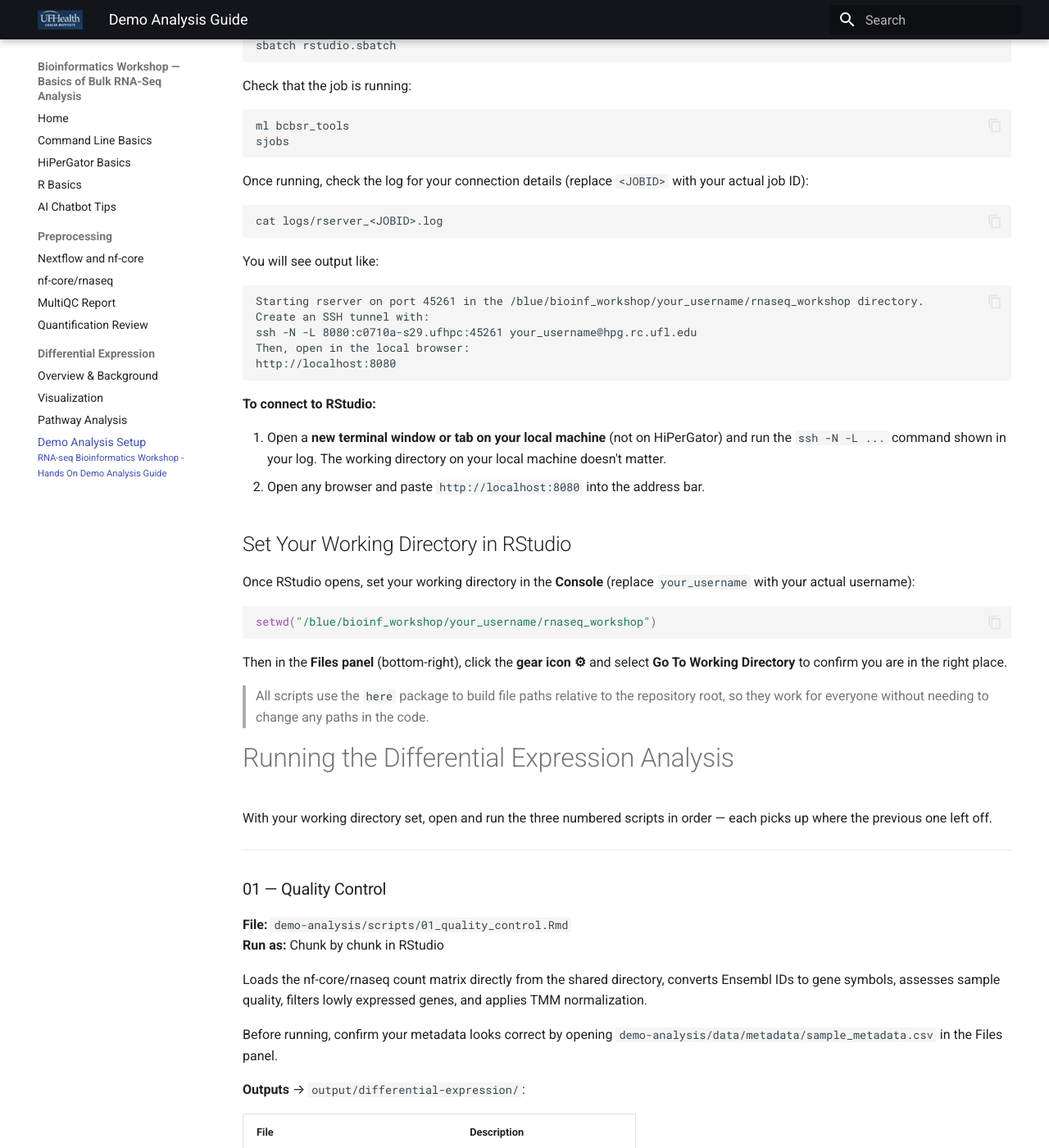
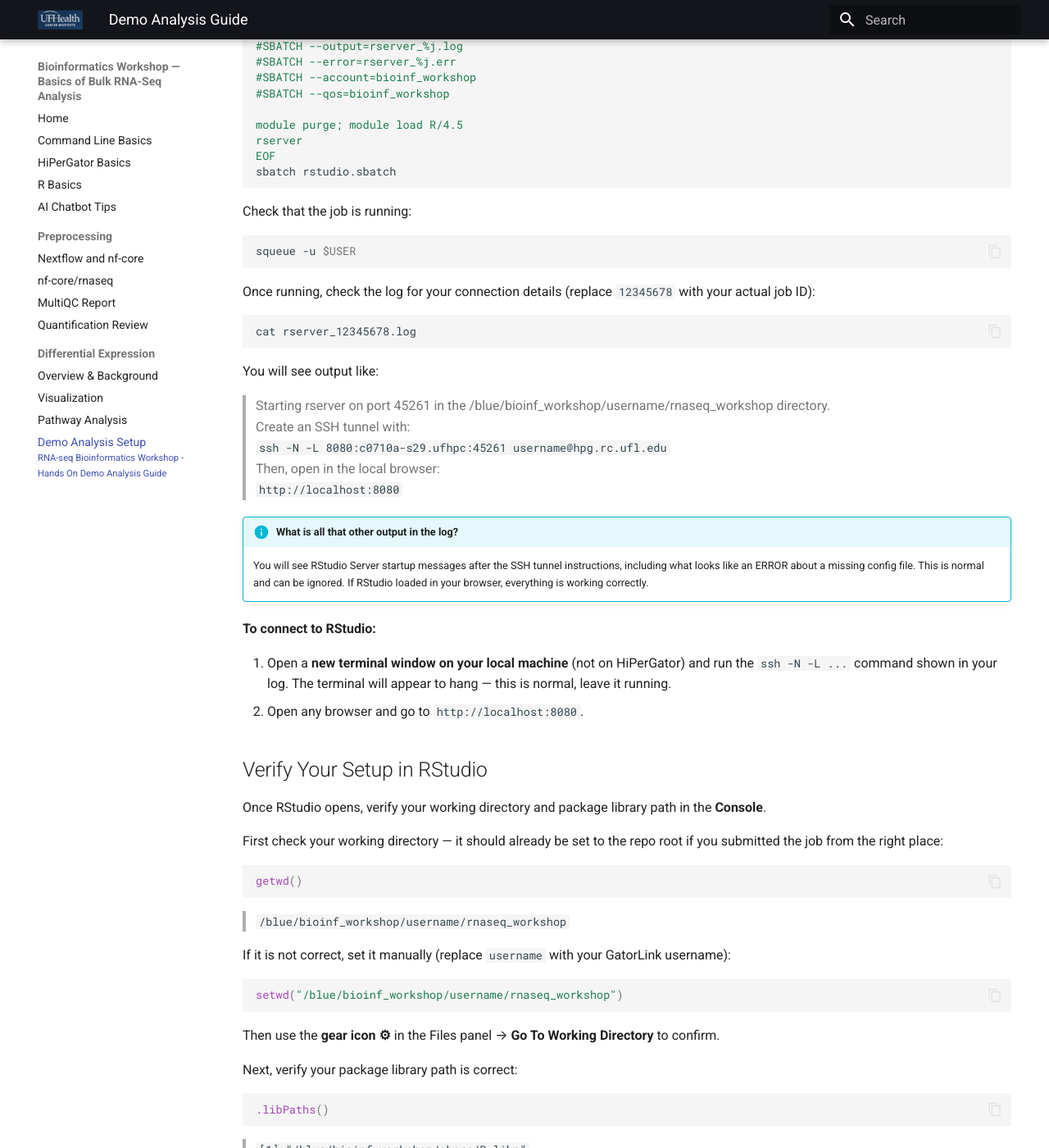
Before and after one commit to UFHCC-BCBSR/res-bioinfo-rnaseq-workshop, an MkDocs documentation site: the page built from docs/04_differential-expression/workshop_setup.md, in a window 1280 px wide and 1400 px high, scrolled down 2144 px. Shown: the whole window at 82% size. Built offline with MkDocs 1.6.1 and Material for MkDocs 9.7.7, drawn with Linux system fonts in a browser that asks for light colours; some of the changed text lies outside the part shown.

Commit message:
clarify libpaths

````diff
--- a/docs/04_differential-expression/workshop_setup.md
+++ b/docs/04_differential-expression/workshop_setup.md
@@ -16,13 +16,12 @@ This document explains the demo analysis setup.
 ## What You'll Create (Your Working Space)
 
 ```
-/blue/bioinf_workshop/your_username/
+/blue/bioinf_workshop/$USER/
 └── rnaseq_workshop/
     ├── .gitignore
     ├── mkdocs.yml
     ├── README.md
     ├── docs/
-    ├── logs/
     └── demo-analysis/
         ├── data/
         │   ├── metadata/
@@ -59,8 +58,7 @@ This document explains the demo analysis setup.
 └── trimgalore/
 ```
 
-> **Note:** This directory is read-only. Your scripts will read from here
-> but write output to your own working directory.
+> **Note:** This directory is read-only. Your scripts will read from here but write output to your own working directory.
 
 ---
 
@@ -68,29 +66,35 @@ This document explains the demo analysis setup.
 
 ## Create Your Working Directory and Clone the Repo
 
-If you are not already logged in to HiPerGator, open a terminal and SSH in
-(replace `your_username` with your actual username):
+If you are not already logged in to HiPerGator, open a terminal and SSH in:
 
 ```bash
-ssh your_username@hpg.rc.ufl.edu
+ssh $USER@hpg.rc.ufl.edu
 ```
 
 Then navigate to your workshop directory and clone the repo:
 
 ```bash
-cd /blue/bioinf_workshop/your_username/
+cd /blue/bioinf_workshop/$USER
+git clone https://github.com/UFHCC-BCBSR/res-bioinfo-rnaseq-workshop.git rnaseq_workshop
+cd rnaseq_workshop
+ls -la
+```
 
-git clone https://github.com/UFHCC-BCBSR/res-bioinfo-rnaseq-workshop.git rnaseq_workshop
-
-cd rnaseq_workshop
-
-ls -la
-# You should see: demo-analysis/, docs/, .gitignore, .Renviron, mkdocs.yml, README.md
-```
+> You should see: `demo-analysis/`, `docs/`, `.gitignore`, `.Renviron`, `mkdocs.yml`, `README.md`
 
 ## Launch RStudio Server
 
-Create and submit a SLURM job to launch RStudio Server by copying and pasting this in the command prompt:
+!!! warning "Make sure you are in the cloned repo directory before submitting"
+    RStudio Server sources .Renviron from the directory where it is launched from. You must be inside `rnaseq_workshop/` before running `sbatch` to ensure this is sourced.
+
+    ```bash
+    pwd
+    ```
+
+    > You should see `/blue/bioinf_workshop/$USER/rnaseq_workshop` — if not, run `cd /blue/bioinf_workshop/$USER/rnaseq_workshop` first.
+
+Create and submit a SLURM job to launch RStudio Server:
 
 ```bash
 cat > rstudio.sbatch << 'EOF'
@@ -100,13 +104,13 @@ cat > rstudio.sbatch << 'EOF'
 #SBATCH --ntasks=1
 #SBATCH --cpus-per-task=2
 #SBATCH --mem=28gb
-#SBATCH --time=12:00:00
-#SBATCH --output=logs/rserver_%j.log
-#SBATCH --error=logs/rserver_%j.error
+#SBATCH --time=05:00:00
+#SBATCH --output=rserver_%j.log
+#SBATCH --error=rserver_%j.err
 #SBATCH --account=bioinf_workshop
 #SBATCH --qos=bioinf_workshop
 
-module purge; module load R/4.5 # Load a specific version of R for reproducubility between sessions
+module purge; module load R/4.5
 rserver
 EOF
 sbatch rstudio.sbatch
@@ -115,67 +119,89 @@ sbatch rstudio.sbatch
 Check that the job is running:
 
 ```bash
-ml bcbsr_tools
-sjobs
+squeue -u $USER
 ```
 
-Once running, check the log for your connection details (replace `<JOBID>`
-with your actual job ID):
+Once running, check the log for your connection details (replace `12345678` with your actual job ID):
 
 ```bash
-cat logs/rserver_<JOBID>.log
+cat rserver_12345678.log
 ```
 
 You will see output like:
 
-```
-Starting rserver on port 45261 in the /blue/bioinf_workshop/your_username/rnaseq_workshop directory.
-Create an SSH tunnel with:
-ssh -N -L 8080:c0710a-s29.ufhpc:45261 your_username@hpg.rc.ufl.edu
-Then, open in the local browser:
-http://localhost:8080
-```
+> Starting rserver on port 45261 in the /blue/bioinf_workshop/username/rnaseq_workshop directory.
+> Create an SSH tunnel with:
+> `ssh -N -L 8080:c0710a-s29.ufhpc:45261 username@hpg.rc.ufl.edu`
+> Then, open in the local browser:
+> `http://localhost:8080`
+
+!!! info "What is all that other output in the log?"
+    You will see RStudio Server startup messages after the SSH tunnel instructions, including what looks like an ERROR about a missing config file. This is normal and can be ignored. If RStudio loaded in your browser, everything is working correctly.
 
 **To connect to RStudio:**
 
-1. Open a **new terminal window or tab on your local machine** (not on
-   HiPerGator) and run the `ssh -N -L ...` command shown in your log.
-   The working directory on your local machine doesn't matter.
-2. Open any browser and paste `http://localhost:8080` into the address bar.
+1. Open a **new terminal window on your local machine** (not on HiPerGator) and run the `ssh -N -L ...` command shown in your log. The terminal will appear to hang — this is normal, leave it running.
+2. Open any browser and go to `http://localhost:8080`.
 
-## Set Your Working Directory in RStudio
+## Verify Your Setup in RStudio
 
-Once RStudio opens, set your working directory in the **Console**
-(replace `your_username` with your actual username):
+Once RStudio opens, verify your working directory and package library path in the **Console**.
+
+First check your working directory — it should already be set to the repo root if you submitted the job from the right place:
 
 ```r
-setwd("/blue/bioinf_workshop/your_username/rnaseq_workshop")
+getwd()
 ```
 
-Then in the **Files panel** (bottom-right), click the **gear icon ⚙** and
-select **Go To Working Directory** to confirm you are in the right place.
+> `/blue/bioinf_workshop/username/rnaseq_workshop`
 
-> All scripts use the `here` package to build file paths relative to the
-> repository root, so they work for everyone without needing to change
-> any paths in the code.
+If it is not correct, set it manually (replace `username` with your GatorLink username):
+
+```r
+setwd("/blue/bioinf_workshop/username/rnaseq_workshop")
+```
+
+Then use the **gear icon ⚙** in the Files panel → **Go To Working Directory** to confirm.
+
+Next, verify your package library path is correct:
+
+```r
+.libPaths()
+```
+
+> `[1] "/blue/bioinf_workshop/share/R_libs"`
+> `[2] "/usr/local/lib/R/site-library"`
+> `[3] "/usr/lib/R/site-library"`
+> `[4] "/usr/lib/R/library"`
+
+!!! warning "If your .libPaths() looks different"
+    The shared library at `/blue/bioinf_workshop/share/R_libs` must be first in the list — this is where all the workshop packages are pre-installed. If it is not listed or not first, the scripts will fail with "package not found" errors. Check that your `.Renviron` file is present in the repo root:
+
+    ```r
+    file.exists(".Renviron")
+    ```
+
+    If it returns `FALSE`, let an instructor know.
+
+> All scripts use the `here` package to build file paths relative to the repository root, so they work for everyone without needing to change any paths in the code.
+
+---
 
 # Running the Differential Expression Analysis
 
-With your working directory set, open and run the three numbered scripts in
-order — each picks up where the previous one left off.
+With your working directory set, open and run the three numbered scripts in order — each picks up where the previous one left off.
 
 ---
 
 ### 01 — Quality Control
+
 **File:** `demo-analysis/scripts/01_quality_control.Rmd`
 **Run as:** Chunk by chunk in RStudio
 
-Loads the nf-core/rnaseq count matrix directly from the shared directory,
-converts Ensembl IDs to gene symbols, assesses sample quality, filters lowly
-expressed genes, and applies TMM normalization.
+Loads the nf-core/rnaseq count matrix directly from the shared directory, converts Ensembl IDs to gene symbols, assesses sample quality, filters lowly expressed genes, and applies TMM normalization.
 
-Before running, confirm your metadata looks correct by opening
-`demo-analysis/data/metadata/sample_metadata.csv` in the Files panel.
+Before running, confirm your metadata looks correct by opening `demo-analysis/data/metadata/sample_metadata.csv` in the Files panel.
 
 **Outputs** → `output/differential-expression/`:
 
@@ -189,12 +215,12 @@ Before running, confirm your metadata looks correct by opening
 ---
 
 ### 02 — Differential Expression
+
 **File:** `demo-analysis/scripts/02_differential_expression.Rmd`
 **Run as:** Chunk by chunk in RStudio
 **Requires:** Script 01 to have been run
 
-Identifies differentially expressed genes between PRMT7 knockdown and wildtype
-using limma-voom.
+Identifies differentially expressed genes between PRMT7 knockdown and wildtype using limma-voom.
 
 **Outputs** → `output/differential-expression/`:
 
@@ -210,12 +236,12 @@ using limma-voom.
 ---
 
 ### 03 — Pathway Analysis
+
 **File:** `demo-analysis/scripts/03_pathway_analysis.Rmd`
 **Run as:** Chunk by chunk in RStudio
 **Requires:** Script 02 to have been run
 
-Identifies enriched biological processes and pathways among differentially
-expressed genes using GO and KEGG over-representation analysis.
+Identifies enriched biological processes and pathways among differentially expressed genes using GO and KEGG over-representation analysis.
 
 **Outputs** → `output/differential-expression/`:
 
@@ -244,10 +270,7 @@ expressed genes using GO and KEGG over-representation analysis.
 **File:** `scripts/optional/opt_01_prepare_nfcore_data.R`
 **Run as:** Source in RStudio
 
-Reads the raw nf-core/rnaseq pipeline output, converts Ensembl IDs to gene
-symbols, and generates QC and summary files. The core workshop scripts read
-the count matrix directly, so this script is not required — but it is useful
-if you want to explore the data preparation steps in more detail.
+Reads the raw nf-core/rnaseq pipeline output, converts Ensembl IDs to gene symbols, and generates QC and summary files. The core workshop scripts read the count matrix directly, so this script is not required — but it is useful if you want to explore the data preparation steps in more detail.
 
 **Outputs** → `output/optional/`:
 
@@ -269,9 +292,7 @@ if you want to explore the data preparation steps in more detail.
 **Run as:** Chunk by chunk in RStudio
 **Requires:** Script 02 to have been run
 
-Reproduces a GREIN-style edgeR exact test analysis and compares results to
-limma-voom. Demonstrates reproducibility challenges when methods documentation
-is incomplete.
+Reproduces a GREIN-style edgeR exact test analysis and compares results to limma-voom. Demonstrates reproducibility challenges when methods documentation is incomplete.
 
 **Outputs** → `output/differential-expression/`:
 
@@ -291,9 +312,7 @@ is incomplete.
 **Run as:** Chunk by chunk in RStudio
 **Requires:** Nothing — standalone script
 
-Demonstrates limma-voom with a two-factor experimental design using a
-published Drosophila temperature adaptation dataset. Covers interaction
-models, contrast matrices, and parallel vs. divergent response patterns.
+Demonstrates limma-voom with a two-factor experimental design using a published Drosophila temperature adaptation dataset. Covers interaction models, contrast matrices, and parallel vs. divergent response patterns.
 
 **Outputs** → `output/differential-expression/`:
 
@@ -317,13 +336,12 @@ models, contrast matrices, and parallel vs. divergent response patterns.
 
 ```r
 getwd()
-# Should return: /blue/bioinf_workshop/your_username/rnaseq_workshop
 ```
 
-If it doesn't, run:
+If it doesn't return `/blue/bioinf_workshop/username/rnaseq_workshop`, run:
 
 ```r
-setwd("/blue/bioinf_workshop/your_username/rnaseq_workshop")
+setwd("/blue/bioinf_workshop/username/rnaseq_workshop")
 ```
 
 Then use the **gear icon ⚙** in the Files panel → **Go To Working Directory**.
@@ -331,27 +349,17 @@ Then use the **gear icon ⚙** in the Files panel → **Go To Working Directory*
 ## "Cannot find file" errors
 
 ```r
-# Check what files exist in the output directory
-list.files("demo-analysis/output/01-prepared-data")
-
-# If empty, you need to run 01_prepare_nfcore_data.R first
+list.files("demo-analysis/output/differential-expression")
 ```
 
-## Data prep script can't find nf-core output
-
-Check this line in `01_prepare_nfcore_data.R`:
-
-```r
-nfcore_results_dir <- "/blue/bioinf_workshop/share/nfcore_rnaseq_output/"
-```
-
-Ask an instructor if the path looks different.
+If empty, you need to run the preceding script first.
 
 ## Package not installed
 
+If `.libPaths()` is correct and you still get package errors, let an instructor know — all required packages should be pre-installed in the shared library. If you need to install a package yourself:
+
 ```r
 install.packages(c("tidyverse", "ggrepel", "pheatmap", "RColorBrewer", "here"))
-
 if (!require("BiocManager", quietly = TRUE))
     install.packages("BiocManager")
 BiocManager::install(c("limma", "edgeR"))
````
